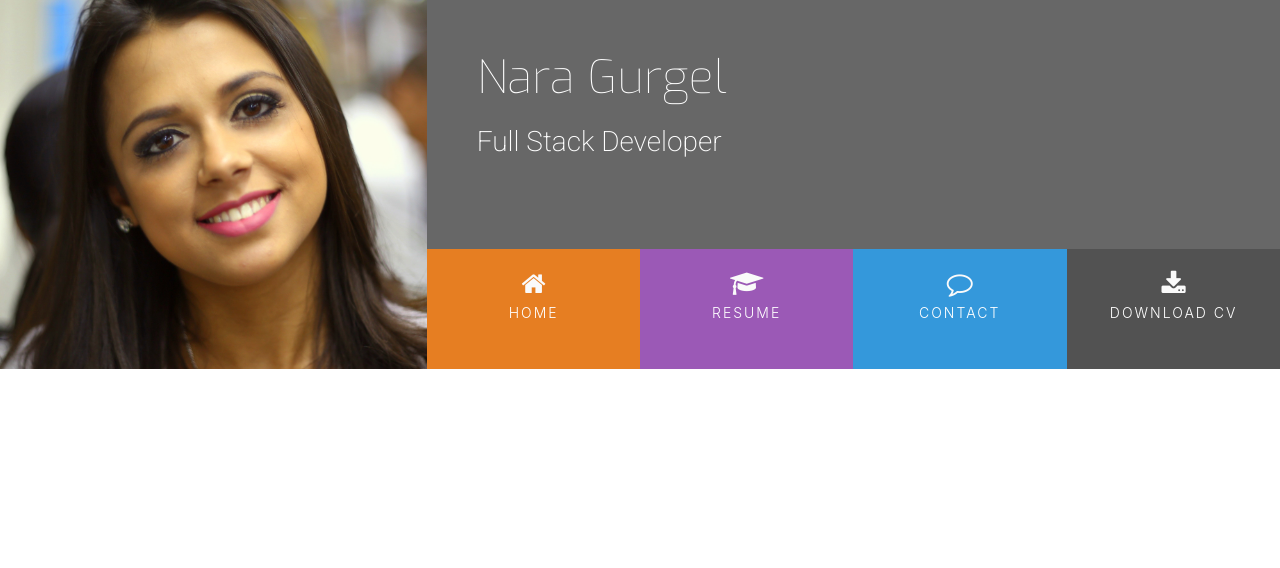
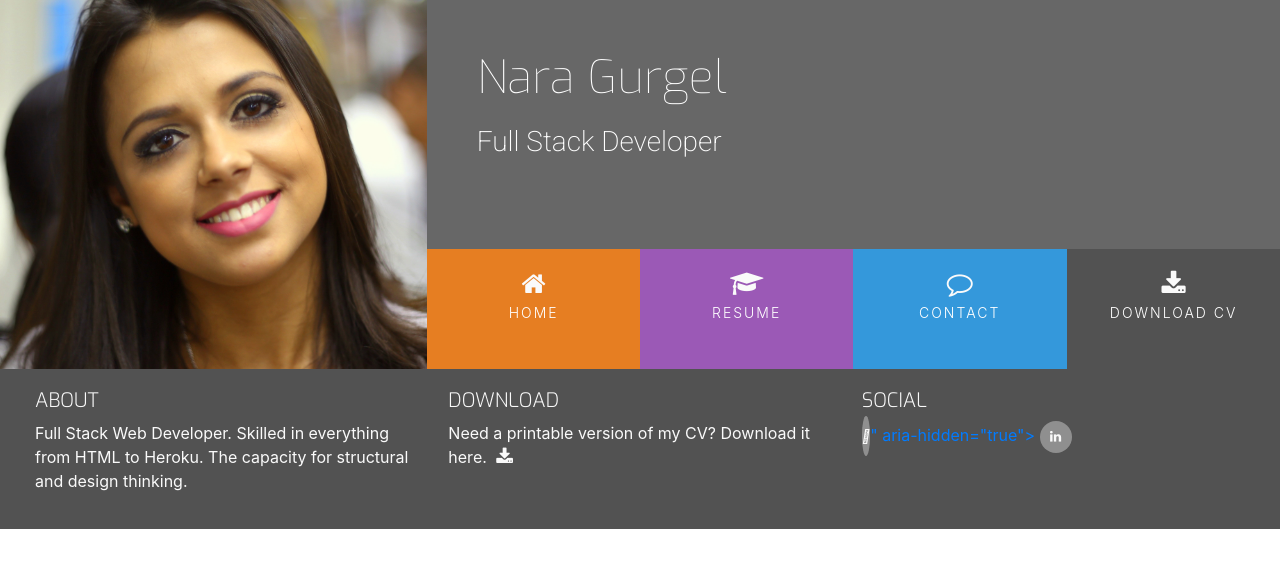
Before and after one commit to naragurgel/my-resume, a plain HTML site: page index.html in a window 1280 px wide. Drawn offline with nearby package versions, Linux system fonts and the light colour scheme.

Commit message:
add footer

```diff
--- a/assets/css/style.css
+++ b/assets/css/style.css
@@ -20,6 +20,29 @@
 
 .ui-menu-color-download {
     background-color: #525252;
+}
+
+/* ----------------------------------------Special paddings/margins/text */
+
+h1,
+h2,
+h3,
+h4 {
+    margin: 0;
+}
+
+.uppercase {
+    text-transform: uppercase;
+}
+
+.general-sub {
+    font-family: "Exo", sans-serif;
+    font-weight: 300;
+    color: #fafafa;
+}
+
+.inline-block {
+    display: inline-block;
 }
 
 /*--------------------------------------------Heading*/
@@ -114,3 +137,55 @@ header {
     background: rgba(0, 0, 0, 0.2);
     height: 120px;
 }
+
+/* ----------------------------------------Footer */
+
+footer {
+    background-color: #525252;
+    color: #fafafa;
+    min-height: 120px;
+    margin: 0;
+}
+
+.cv-pdf i {
+    font-size: 18px;
+    color: #fafafa;
+    text-align: center;
+    padding-left: 5px;
+    transition: all 0.35s ease-in-out;
+    -moz-transition: all 0.35s ease-in-out;
+    -webkit-transition: all 0.35s ease-in-out;
+    -o-transition: all 0.35s ease-in-out;
+}
+
+.cv-pdf i:hover {
+    color: #e84610;
+}
+
+.social-links {
+    padding-bottom: 15px;
+}
+
+.social-links li a i {
+    width: 32px;
+    height: 32px;
+    padding: 12px 0;
+    border-radius: 50%;
+    font-size: 13px;
+    line-height: 7px;
+    text-align: center;
+    color: #fafafa;
+    background: #8f8f8f;
+    transition: all 0.35s ease-in-out;
+    -moz-transition: all 0.35s ease-in-out;
+    -webkit-transition: all 0.35s ease-in-out;
+    -o-transition: all 0.35s ease-in-out;
+}
+
+.social-links li a i:hover {
+    background: #e84610;
+}
+
+#footer-details {
+    padding: 20px;
+}
--- a/index.html
+++ b/index.html
@@ -45,8 +45,41 @@
     <section>
 
     </section>
-    <footer>
-
+    <footer class="container-fluid">
+        <div id="footer-details" class="row">
+            <div class="col-sm-4">
+                <h5 class="uppercase general-sub">About</h5>
+                <p class="inline-block">
+                    Full Stack Web Developer. Skilled in everything from HTML to Heroku. The capacity for structural and design thinking.
+                </p>
+            </div>
+            <div class="col-sm-4">
+                <h5 class="uppercase general-sub">Download</h5>
+                <p class="inline-block">
+                    Need a printable version of my CV? Download it here.
+                    <a href="#" target="_blank" class="cv-pdf">
+                        <i class="fa fa-download" aria-hidden="true"></i>
+                        <span class="sr-only">Download link.</span>
+                    </a>
+                </p>
+            </div>
+            <div class="col-sm-4">
+                <h5 class="uppercase general-sub">Social</h5>
+                <ul class="list-inline social-links">
+                    <li class="list-inline-item">
+                        <a target="_blank" href="#">
+                            <i class="fa-brands fa-github"></i>" aria-hidden="true"></i>
+                            <span class="sr-only">Github</span>
+                        </a>
+                    </li>
+                    <li class="list-inline-item">
+                        <a target="_blank" href="#">
+                            <i class="fa fa-linkedin" aria-hidden="true"></i>
+                            <span class="sr-only">LinkedIn</span>
+                        </a>
+                </ul>
+            </div>
+        </div>
     </footer>
 </body>
 </html>
```
